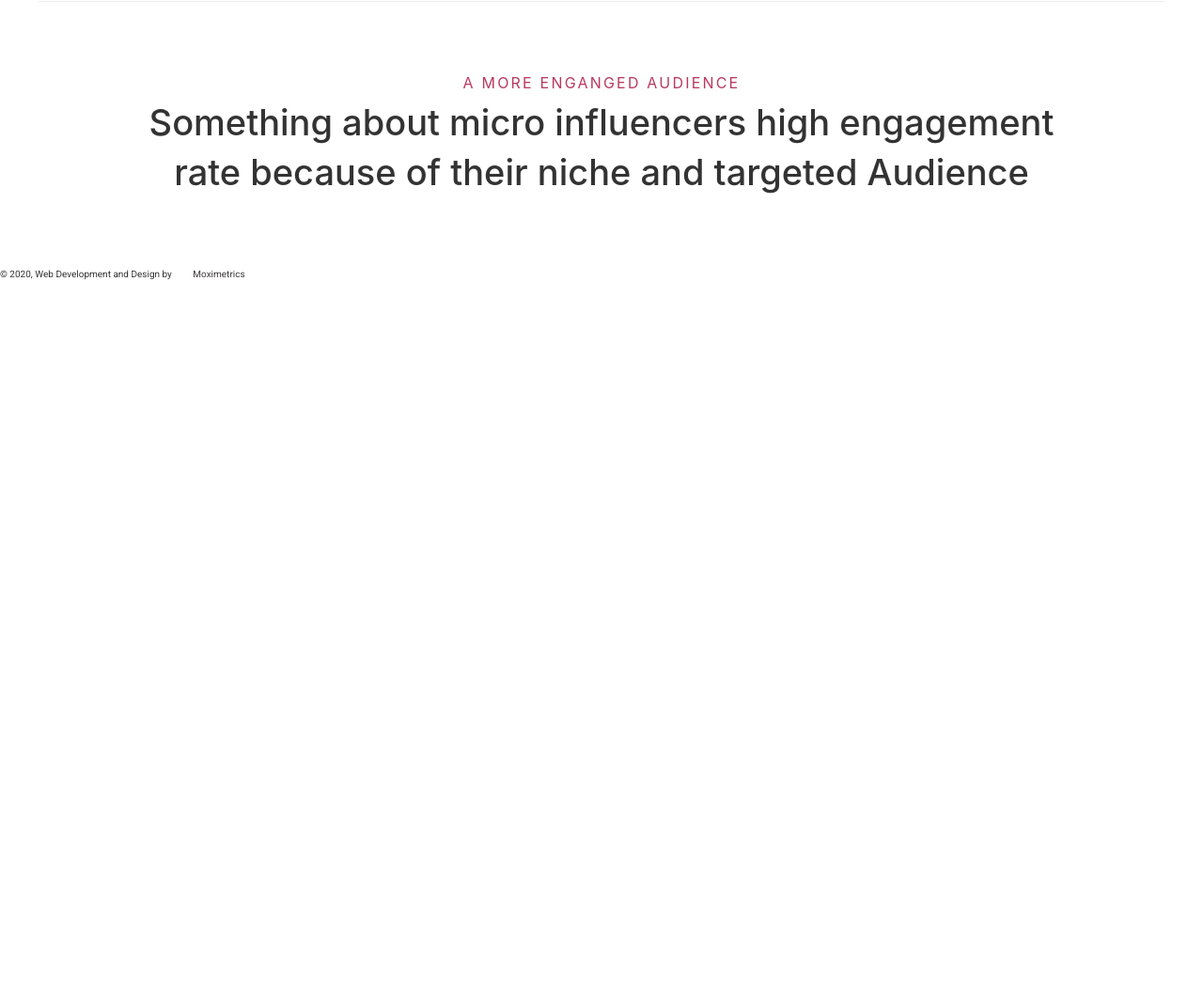
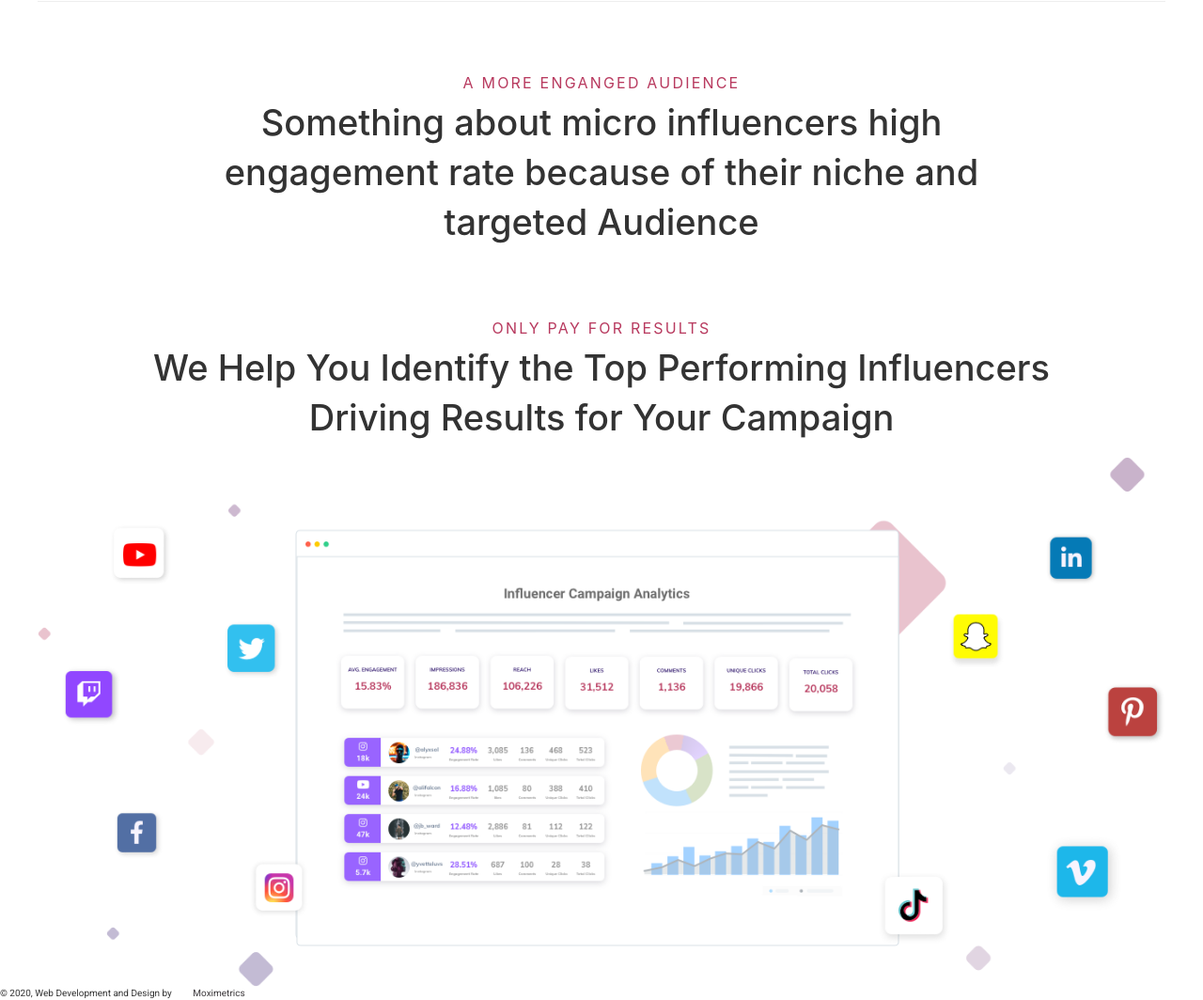
Before and after one commit to Tyler-Hervey/TBI, a Gatsby site: page / in a window 1280 px wide. Shown: the part 1499-2563 px from the top of the page at 94% size. Before the commit the page ends 1799 px from the top, so only its background shows below. Built offline with nearby package versions, Linux system fonts and the light colour scheme; Gatsby itself is replaced by a stand-in of ours.

Commit message:
add: results graphic

```diff
--- a/src/components/Home/Heading/heading.module.scss
+++ b/src/components/Home/Heading/heading.module.scss
@@ -15,5 +15,6 @@
 .titleCenter {
   max-width: 100rem;
   text-align: center;
-  margin: 7.5rem auto;
+  margin: 7.5rem auto 0;
+  padding: 0 2rem;
 }
--- /dev/null
+++ b/src/components/Home/Results/Results.js
@@ -0,0 +1,35 @@
+import React from "react"
+import { useStaticQuery, graphql } from "gatsby"
+import Img from "gatsby-image"
+import CenteredHeading from "../Heading/CenteredHeading"
+import styles from "./results.module.scss"
+
+const Results = () => {
+  const rptImg = useStaticQuery(graphql`
+    {
+      file: file(relativePath: { eq: "reportGraphic.png" }) {
+        childImageSharp {
+          fluid {
+            ...GatsbyImageSharpFluid_withWebp
+          }
+        }
+      }
+    }
+  `)
+  return (
+    <section>
+      <div>
+        <CenteredHeading
+          tagline="Only Pay For Results"
+          title="We Help You Identify the Top Performing Influencers Driving Results for Your Campaign"
+        />
+        <Img
+          className={styles.resultsGraphic}
+          fluid={rptImg.file.childImageSharp.fluid}
+        />
+      </div>
+    </section>
+  )
+}
+
+export default Results
--- /dev/null
+++ b/src/components/Home/Results/results.module.scss
@@ -0,0 +1,4 @@
+.resultsGraphic {
+  max-width: 120rem;
+  margin: 0 auto;
+}
--- a/src/pages/index.js
+++ b/src/pages/index.js
@@ -5,6 +5,7 @@ import "./index.styles.css"
 import Hero from "../components/Home/Hero/hero"
 import OurClients from "../components/Home/OurClients/OurClients"
 import WhyInfluencers from "../components/home/whyInfluencers/WhyInfluencers"
+import Results from "../components/home/Results/Results"
 
 const IndexPage = () => (
   <Layout>
@@ -12,6 +13,7 @@ const IndexPage = () => (
     <Hero></Hero>
     <OurClients />
     <WhyInfluencers />
+    <Results />
   </Layout>
 )
 
```
Also changed, not shown: src/images/reportGraphic.png (added).
